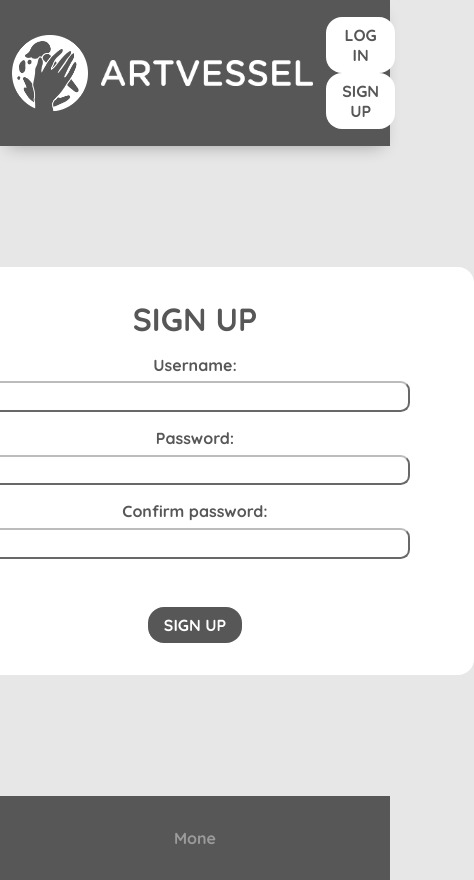
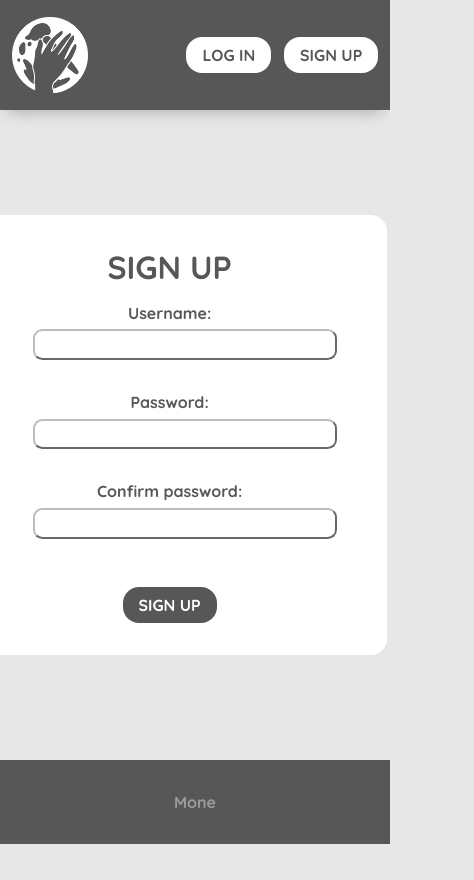
Before and after one commit to xMoneMone/Artvessel, a React (Vite) app in the folder artvessel/frontend/artvessel/: page /signup in a window 390 px wide. Shown: the whole page, 474 px wide, since content can reach past the window. After the commit the page ends 844 px from the top, so only its background shows below. Built offline with nearby package versions, Linux system fonts and the light colour scheme; no server answers.

Commit message:
added wonky mobile

```diff
--- a/artvessel/frontend/artvessel/src/App.jsx
+++ b/artvessel/frontend/artvessel/src/App.jsx
@@ -14,6 +14,7 @@ import EditProfile from "./EditProfile";
 import PostEdit from "./PostEdit";
 import ShopEdit from "./ShopEdit";
 import Saved from "./Saved";
+import './css/mobile.css'
 
 export const UserContext = React.createContext()
 
--- /dev/null
+++ b/artvessel/frontend/artvessel/src/css/mobile.css
@@ -0,0 +1,55 @@
+@media (max-width: 1100px) {
+  .logo-text {
+    display: none;
+  }
+
+  .profile-card {
+    width: 98vw;
+  }
+
+  .post {
+    width: 80vw;
+    height: 80vw;
+  }
+
+  .info-top {
+    flex-direction: column;
+  }
+
+  .info-left {
+    max-width: 90vw;
+  }
+
+  .info-right {
+    width: 80vw;
+  }
+
+  .form-container,
+  .form-background,
+  form {
+    width: 87vw;
+    margin: 0;
+    display: flex;
+    align-items: center;
+    flex-direction: column;
+  }
+
+  .input-field,
+  .input-field input,
+  .input-field textarea {
+    width: 70vw;
+  }
+
+  .edit-button-div {
+    width: 90vw;
+  }
+
+  .post-details-image {
+    width: 90vw;
+    height: auto;
+  }
+  .post-details-image img {
+    width: 100%;
+    height: auto;
+  }
+}
```
